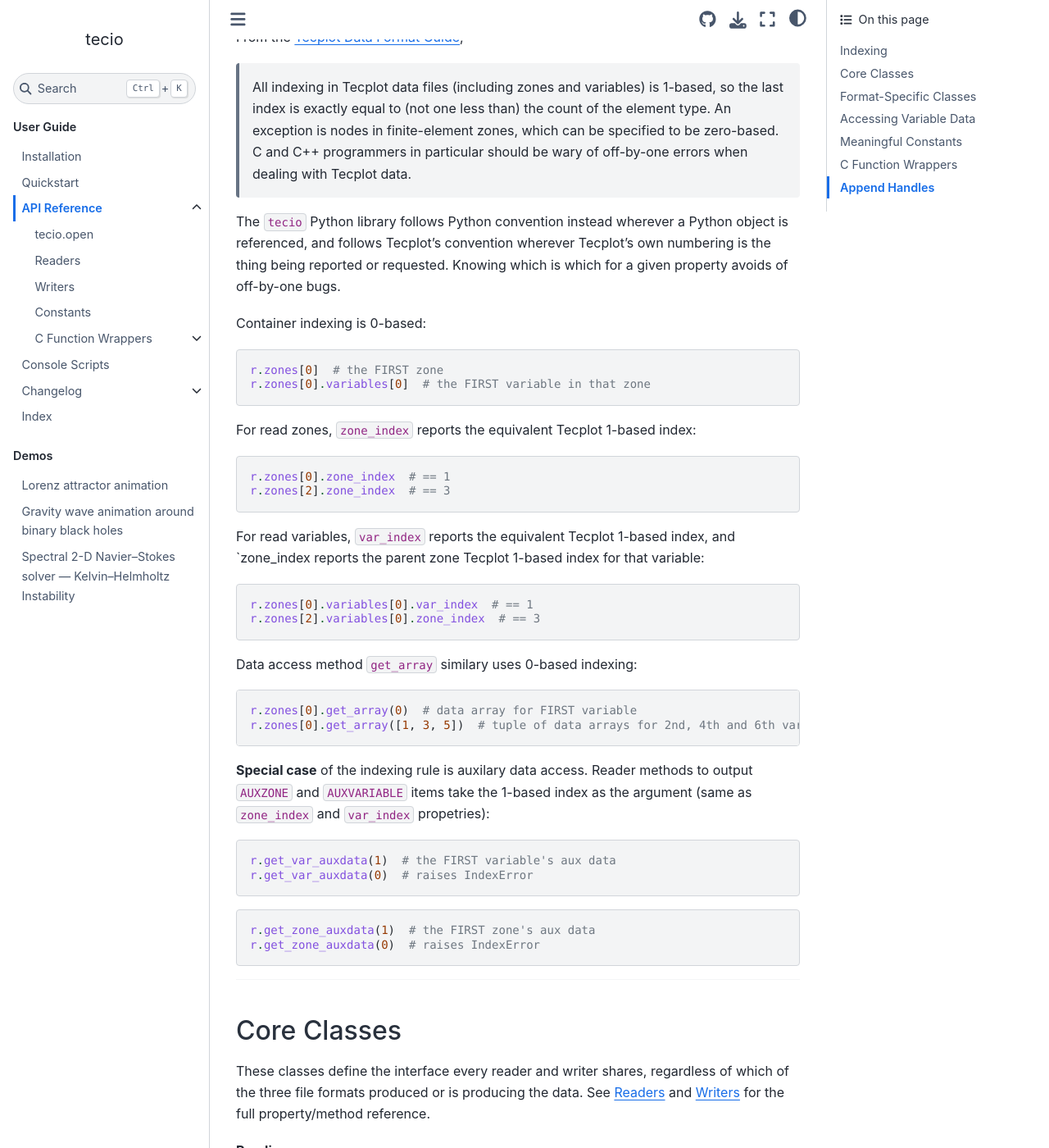
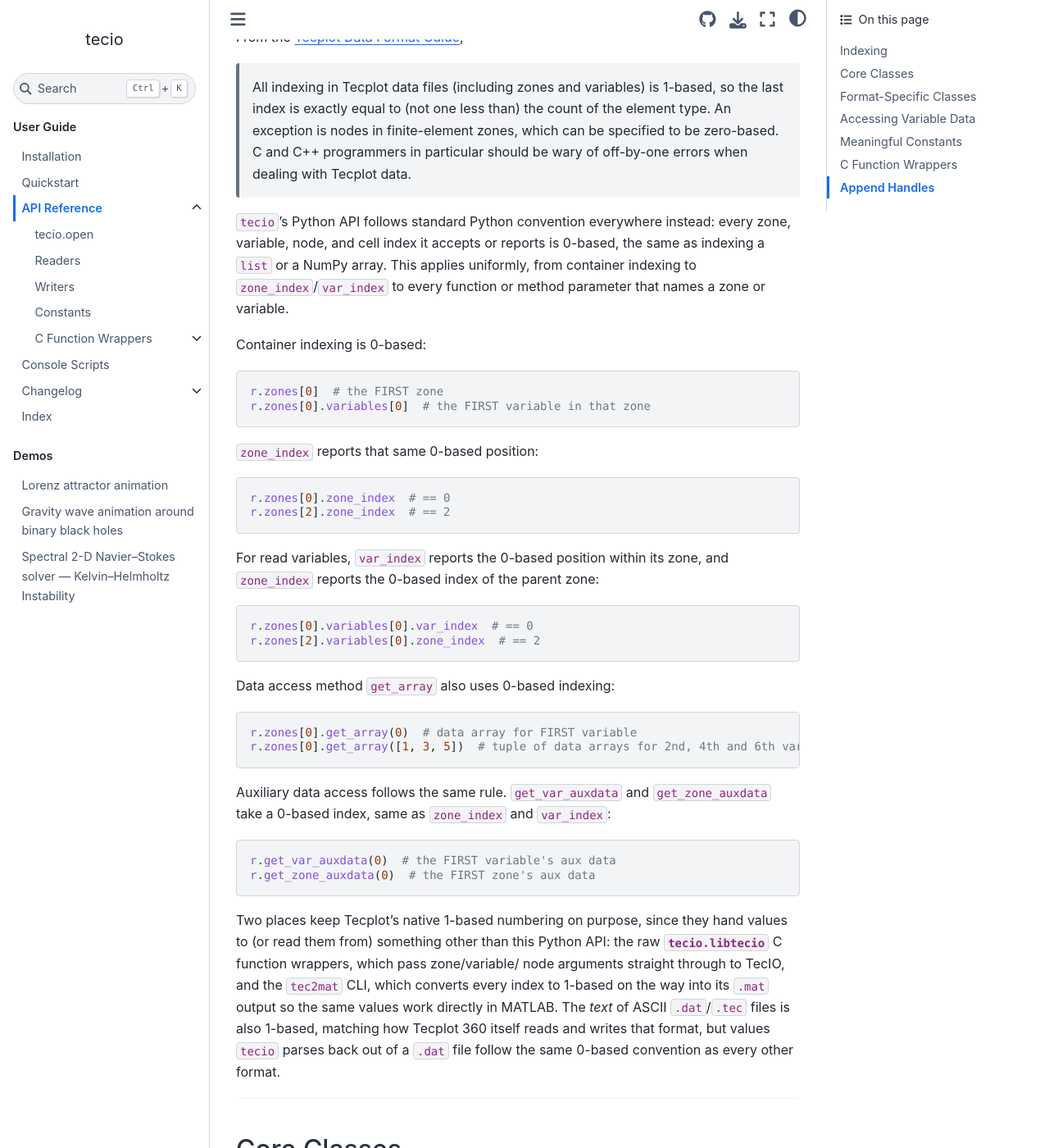
Before and after one commit to meersman/tecio, a Sphinx documentation site: the page built from docs/api/index.md, in a window 1280 px wide and 1400 px high, scrolled down 725 px. Shown: the whole window at 82% size. Built offline with Sphinx 7.4.7 and the Sphinx Book theme 1.1.4, drawn with Linux system fonts in a browser that asks for light colours.

Commit message:
changed read and write documentation to reflect 0-indexing

````diff
--- a/docs/api/index.md
+++ b/docs/api/index.md
@@ -52,10 +52,11 @@ From the [Tecplot Data Format Guide](https://tecplot.azureedge.net/products/360/
   can be specified to be zero-based. C and C++ programmers in particular
   should be wary of off-by-one errors when dealing with Tecplot data.
 
-The `tecio` Python library follows Python convention instead wherever a
-Python object is referenced, and follows Tecplot's convention wherever
-Tecplot's own numbering is the thing being reported or requested. Knowing
-which is which for a given property avoids of off-by-one bugs.
+`tecio`'s Python API follows standard Python convention everywhere instead:
+every zone, variable, node, and cell index it accepts or reports is 0-based,
+the same as indexing a `list` or a NumPy array. This applies uniformly, from
+container indexing to `zone_index`/`var_index` to every function or method
+parameter that names a zone or variable.
 
 Container indexing is 0-based:
 
@@ -64,42 +65,46 @@ r.zones[0]  # the FIRST zone
 r.zones[0].variables[0]  # the FIRST variable in that zone
 ```
 
-For read zones, `zone_index` reports the equivalent Tecplot 1-based index:
+`zone_index` reports that same 0-based position:
 
 ```python
-r.zones[0].zone_index  # == 1
-r.zones[2].zone_index  # == 3
+r.zones[0].zone_index  # == 0
+r.zones[2].zone_index  # == 2
 ```
 
-For read variables, `var_index` reports the equivalent Tecplot 1-based index,
-and `zone_index reports the parent zone Tecplot 1-based index for that
-variable:
+For read variables, `var_index` reports the 0-based position within its
+zone, and `zone_index` reports the 0-based index of the parent zone:
 
 ```python
-r.zones[0].variables[0].var_index  # == 1
-r.zones[2].variables[0].zone_index  # == 3
+r.zones[0].variables[0].var_index  # == 0
+r.zones[2].variables[0].zone_index  # == 2
 ```
 
-Data access method `get_array` similary uses 0-based indexing:
+Data access method `get_array` also uses 0-based indexing:
 
 ```python
 r.zones[0].get_array(0)  # data array for FIRST variable
 r.zones[0].get_array([1, 3, 5])  # tuple of data arrays for 2nd, 4th and 6th variables
 ```
 
-**Special case** of the indexing rule is auxilary data access. Reader methods
-to output `AUXZONE` and `AUXVARIABLE` items take the 1-based index as the
-argument (same as `zone_index` and `var_index` propetries):
+Auxiliary data access follows the same rule. `get_var_auxdata` and
+`get_zone_auxdata` take a 0-based index, same as `zone_index` and
+`var_index`:
 
 ```python
-r.get_var_auxdata(1)  # the FIRST variable's aux data
-r.get_var_auxdata(0)  # raises IndexError
+r.get_var_auxdata(0)  # the FIRST variable's aux data
+r.get_zone_auxdata(0)  # the FIRST zone's aux data
 ```
 
-```python
-r.get_zone_auxdata(1)  # the FIRST zone's aux data
-r.get_zone_auxdata(0)  # raises IndexError
-```
+Two places keep Tecplot's native 1-based numbering on purpose, since they
+hand values to (or read them from) something other than this Python API:
+the raw {mod}`tecio.libtecio` C function wrappers, which pass zone/variable/
+node arguments straight through to TecIO, and the `tec2mat` CLI, which
+converts every index to 1-based on the way into its `.mat` output so the
+same values work directly in MATLAB. The *text* of ASCII `.dat`/`.tec` files
+is also 1-based, matching how Tecplot 360 itself reads and writes that
+format, but values `tecio` parses back out of a `.dat` file follow the same
+0-based convention as every other format.
 
 ---
 
````
Also changed, not shown: docs/api/readers.md (+2 -3 lines), docs/api/writers.md (+16 -4 lines).
